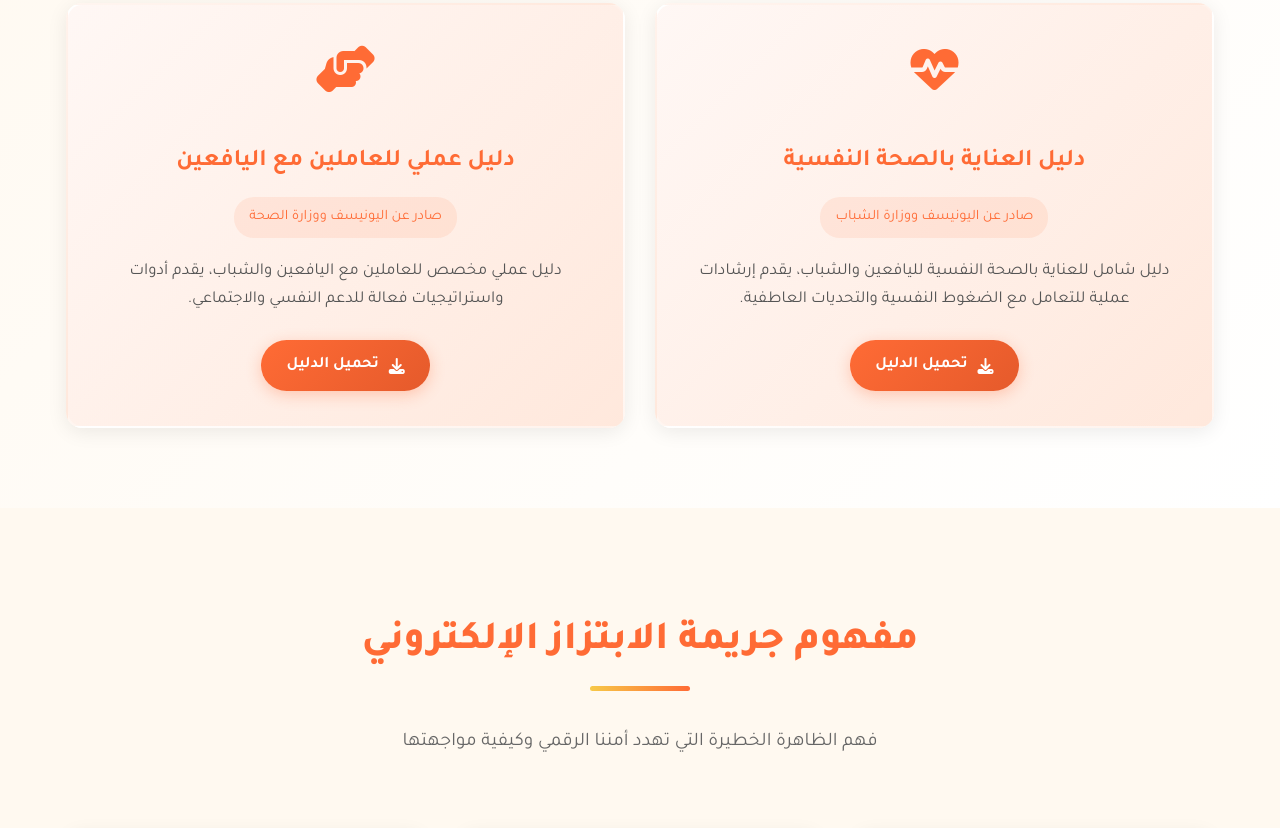
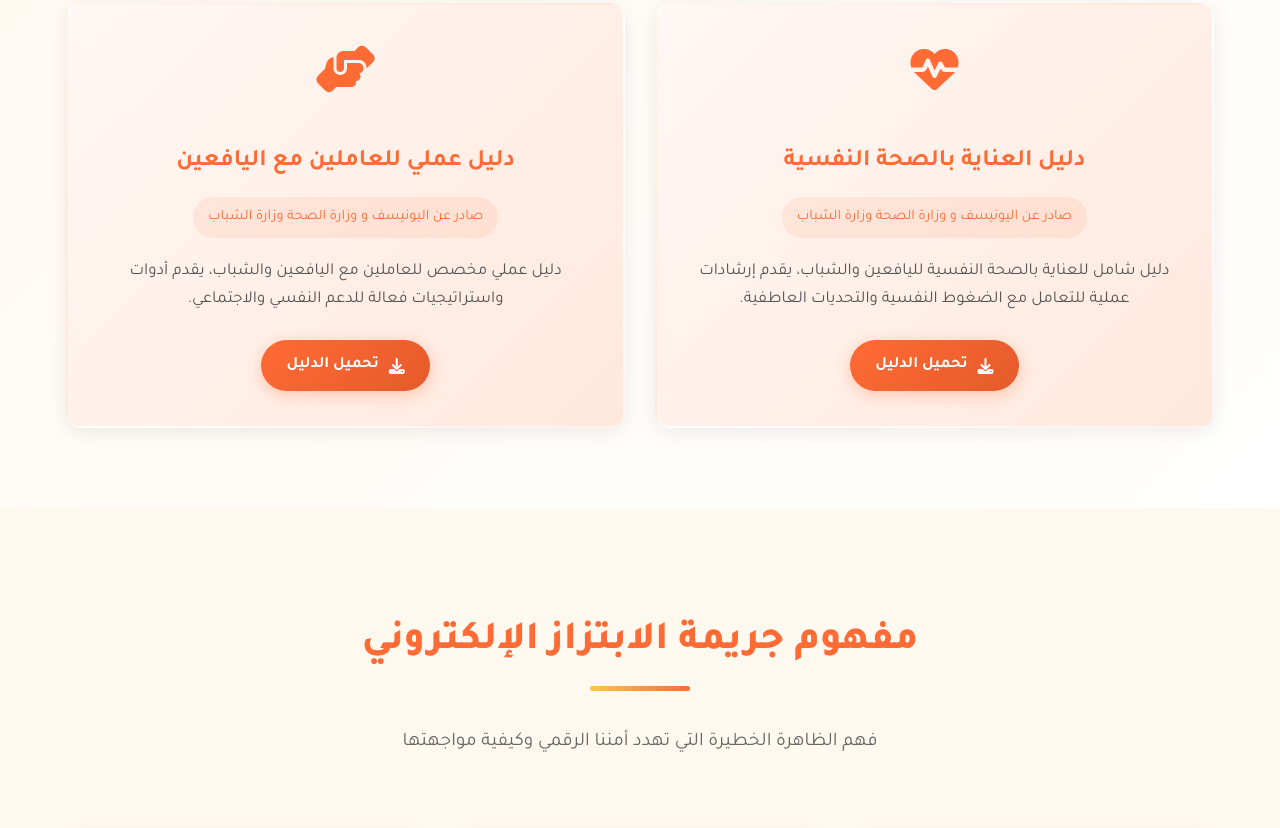
Before and after one commit to bader98222/DigitalSecurity, a plain HTML site: page index.html in a window 1280 px wide. Shown: the part 908-1736 px from the top of the page. Drawn offline with Linux system fonts and the light colour scheme.

Commit message:
Update index.html

```diff
--- a/index.html
+++ b/index.html
@@ -1276,7 +1276,7 @@
                         <i class="fas fa-heartbeat"></i>
                     </div>
                     <h3>دليل العناية بالصحة النفسية</h3>
-                    <div class="resource-source">صادر عن اليونيسف ووزارة الشباب</div>
+                    <div class="resource-source">صادر عن اليونيسف و وزارة الصحة وزارة الشباب</div>
                     <p>دليل شامل للعناية بالصحة النفسية لليافعين والشباب، يقدم إرشادات عملية للتعامل مع الضغوط النفسية والتحديات العاطفية.</p>
                     <a href="https://www.moy.gov.jo/EBV4.0/Root_Storage/AR/%D8%AF%D9%84%D9%8A%D9%84_%D8%A7%D9%84%D8%B9%D9%86%D8%A7%D9%8A%D8%A9_%D8%A8%D8%A7%D9%84%D8%B5%D8%AD%D8%A9_%D8%A7%D9%84%D9%86%D9%81%D8%B3%D9%8A%D8%A9_%D9%84%D9%84%D9%8A%D8%A7%D9%81%D8%B9%D9%8A%D9%86_%D9%88%D8%A7%D9%84%D8%B4%D8%A8%D8%A7%D8%A8.pdf" target="_blank" class="resource-btn">
                         <i class="fas fa-download"></i>
@@ -1289,7 +1289,7 @@
                         <i class="fas fa-hands-helping"></i>
                     </div>
                     <h3>دليل عملي للعاملين مع اليافعين</h3>
-                    <div class="resource-source">صادر عن اليونيسف ووزارة الصحة</div>
+                    <div class="resource-source">صادر عن اليونيسف و وزارة الصحة وزارة الشباب</div>
                     <p>دليل عملي مخصص للعاملين مع اليافعين والشباب، يقدم أدوات واستراتيجيات فعالة للدعم النفسي والاجتماعي.</p>
                     <a href="https://www.moh.gov.jo/EBV4.0/Root_Storage/AR/IT/%D8%AF%D9%84%D9%8A%D9%84_%D8%B9%D9%85%D9%84%D9%8A_%D9%84%D9%84%D8%B9%D8%A7%D9%85%D9%84%D9%8A%D9%86_%D9%85%D8%B9_%D8%A7%D9%84%D9%8A%D8%A7%D9%81%D8%B9%D9%8A%D9%86_%D9%88%D8%A7%D9%84%D8%B4%D8%A8%D8%A7%D8%A8_%D8%A7%D9%84%D9%86%D8%B3%D8%AE%D8%A9_%D8%A7%D9%84%D9%86%D9%87%D8%A7%D8%A6%D9%8A%D8%A9.pdf" target="_blank" class="resource-btn">
                         <i class="fas fa-download"></i>
@@ -1544,7 +1544,7 @@
             </div>
 
             <div class="campaign-note">
-                <p>تم تصميم وتطوير هذا الموقع من قبل فتيات مخيم الزعتري كجزء من حملة الـ16 يوم لمناهضة العنف ضد المرأة</p>
+                <p>تم تصميم وتطوير هذا الموقع من قبل فتيات مركز الافاق الشبابي التابع لليونيسف تحت ادارة دوت الاردن - مخيم الزعتري كجزء من حملة الـ16 يوم لمناهضة العنف</p>
             </div>
 
             <div class="copyright">
```
